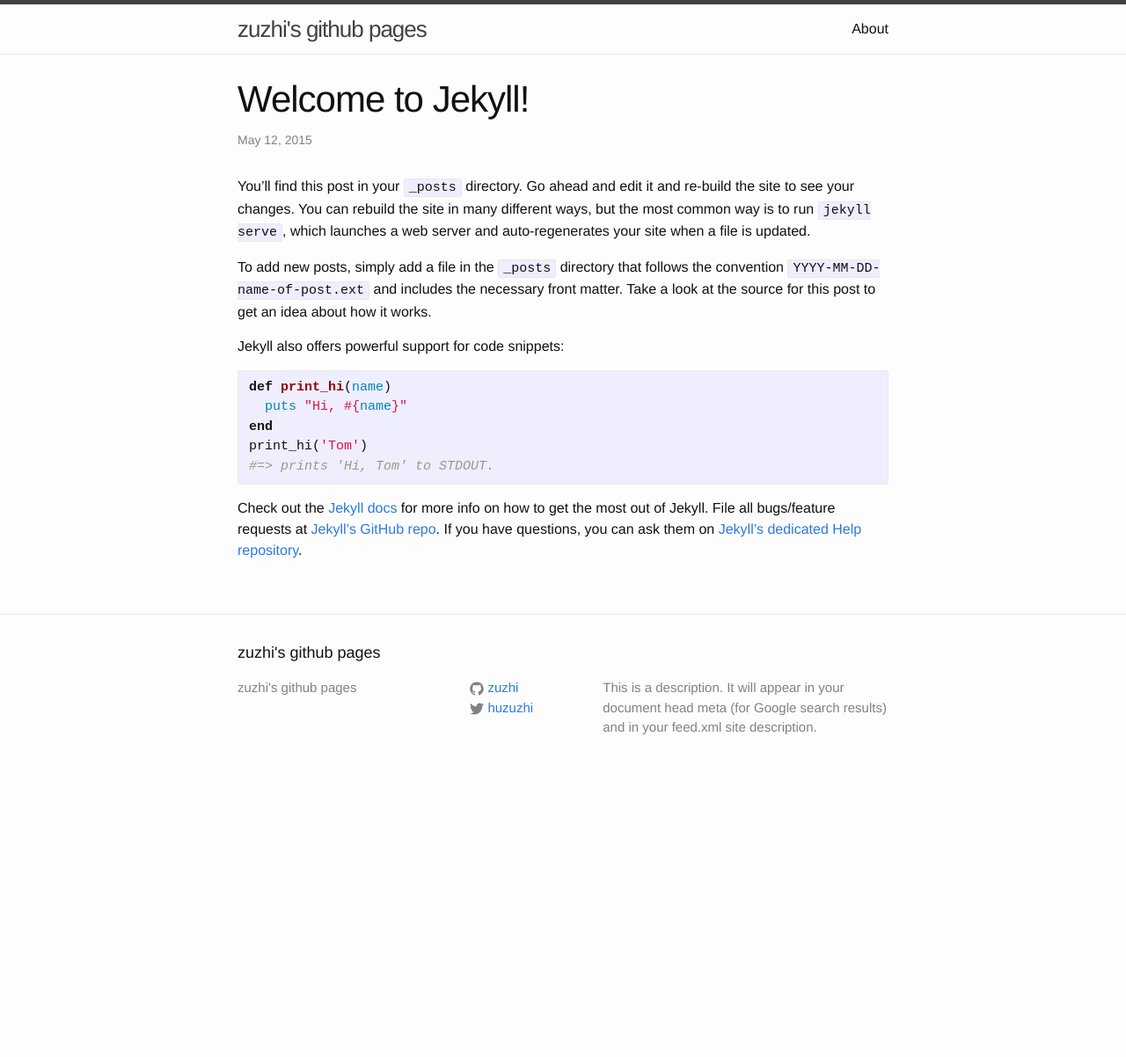
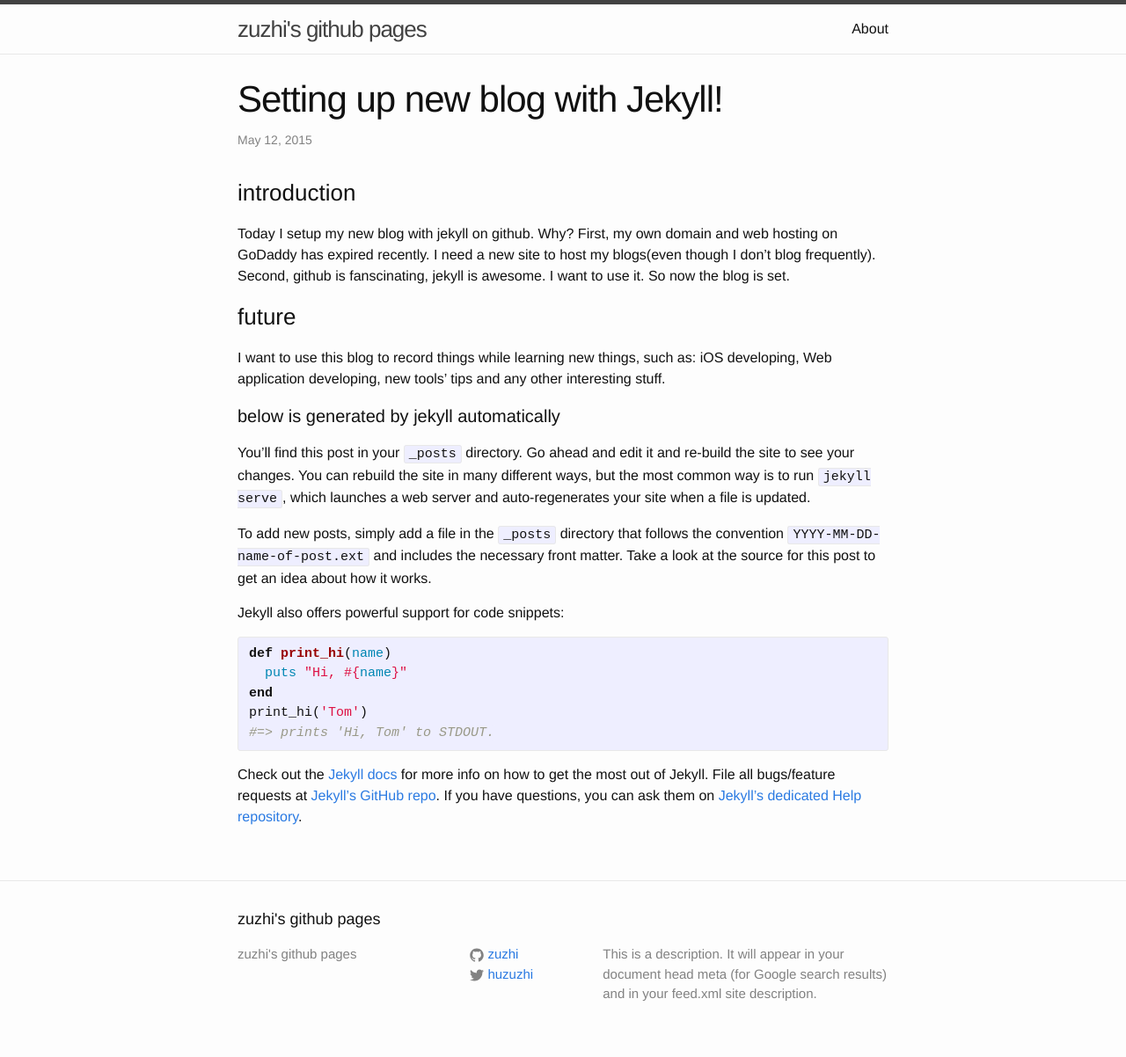
Before and after one commit to zuzhi/zuzhi.github.io, a Jekyll site: the page built from _posts/2015-05-12-welcome-to-jekyll.markdown, in a window 1280 px wide. Shown: the whole page at 88% size. Built offline with Jekyll 4.4.1, drawn with Linux system fonts in a browser that asks for light colours; before the commit the page ends 900 px from its top, so only the background shows below that.

Commit message:
modified a post as my first post

```diff
--- a/_posts/2015-05-12-welcome-to-jekyll.markdown
+++ b/_posts/2015-05-12-welcome-to-jekyll.markdown
@@ -1,9 +1,17 @@
 ---
 layout: post
-title:  "Welcome to Jekyll!"
+title:  "Setting up new blog with Jekyll!"
 date:   2015-05-12 16:49:50
 categories: jekyll update
 ---
+### introduction
+Today I setup my new blog with jekyll on github. Why? First, my own domain and web hosting on GoDaddy has expired recently. I need a new site to host my blogs(even though I don't blog frequently). Second, github is fanscinating, jekyll is awesome. I want to use it.
+So now the blog is set.
+
+### future
+I want to use this blog to record things while learning new things, such as: iOS developing, Web application developing, new tools' tips and any other interesting stuff.
+
+#### below is generated by jekyll automatically
 You’ll find this post in your `_posts` directory. Go ahead and edit it and re-build the site to see your changes. You can rebuild the site in many different ways, but the most common way is to run `jekyll serve`, which launches a web server and auto-regenerates your site when a file is updated.
 
 To add new posts, simply add a file in the `_posts` directory that follows the convention `YYYY-MM-DD-name-of-post.ext` and includes the necessary front matter. Take a look at the source for this post to get an idea about how it works.
```
